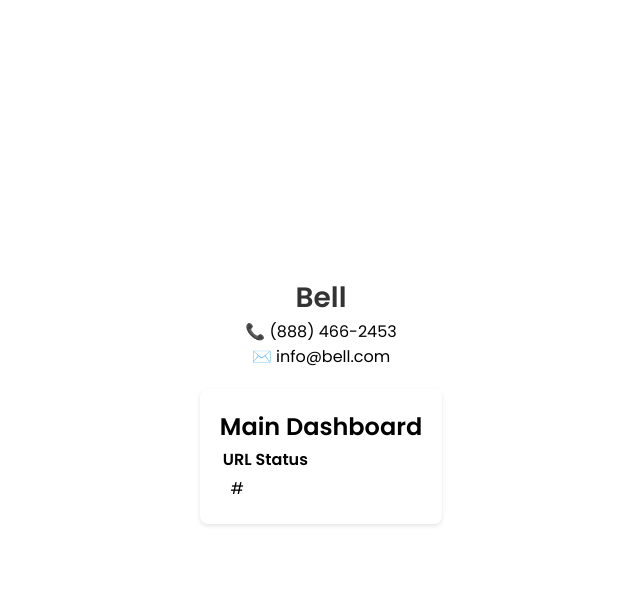
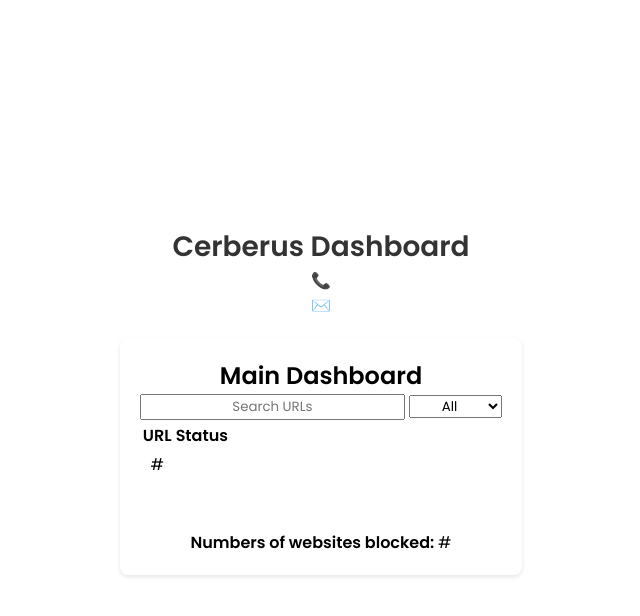
Before and after one commit to ramees-kr/cerberus, a Flask app: template templates/index.html in a window 1280 px wide. Shown: the top 616 px of the page, without its empty margins (319-959 px from the left). Run offline with Flask 3, Linux system fonts and the light colour scheme; the template is opened without the code that fills it: most values are stand-ins (such as "Sample title", 1, 10 or a date in 2020); parts of the project's set-up code (start-up, migrations or seed data) failed here and were passed over.

Commit message:
updated UI

```diff
--- a/main.py
+++ b/main.py
@@ -24,7 +24,6 @@ def findByURL(urlList,searchUrl):
         for url in urlList:
             if url.url == searchUrl:
                 return url
-
 
 #initiate a list that will store all the domains checked by scapy on it
 domainList = []
@@ -66,17 +65,15 @@ def extract_domain_name(pkt):
 
         #make sure the domain has not already been checked
         if findByURL(domainList,qname) is None:
-            #TODO: implement AI model filtering
             prediction = our_model.classify_website(str(qname))
-            print(f"DNS Query for: {qname}, {not prediction}")
             domainList.append(Domain(qname,not prediction))
         else:
             #if the domain has already been checked use the boolean stored in domainList to know if it should
             # be blocked or not
             domain = findByURL(domainList,qname)
             if domain.isMalicious:
-                #todo: find a way to drop packets here
-                print("bad domain!")
+                #todo: implement blocking
+                print("bad domain")
 
 
 
--- a/templates/index.html
+++ b/templates/index.html
@@ -10,16 +10,24 @@
     <header>
         <nav>
             <div class="logo">
-                <h1>Bell</h1>
+                <h1>Cerberus Dashboard</h1>
             </div>
             <div class="contact-info">
-                <p>📞 (888) 466-2453</p>
-                <p>✉️ info@bell.com</p>
+                <p>📞 </p>
+                <p>✉️ </p>
             </div>
         </nav>
     </header>
     <section class="centered-section">
         <h1>Main Dashboard</h1>
+        <div class="search">
+            <input type="text" id="search-input" placeholder="Search URLs">
+            <select id="status-filter">
+              <option value="all">All</option>
+              <option value="blocked">Blocked</option>
+              <option value="unblocked">Unblocked</option>
+            </select>
+        </div>
         <div class="content">
         <table id="url-table">
             <thead>
@@ -42,8 +50,18 @@
                 {% endfor %}
               </tbody>
         </table>
+        <br><br>
+        <b>Numbers of websites blocked: </b><span id="num-blocked">#</span>
         </div>
       </section>
+      <!--
+<script>
+        data=JSON.parse("{{urlList}}")
+    </script>
+    <script src="static/app.js"></script>
+
+      -->
+
 
 
 </body>
```
